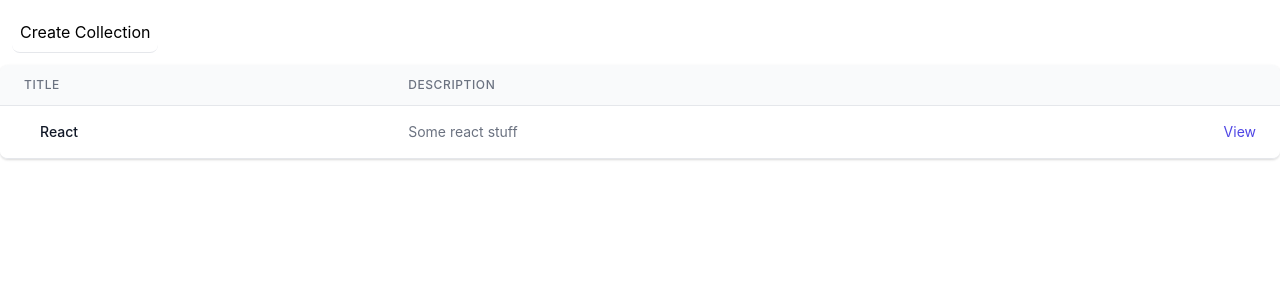
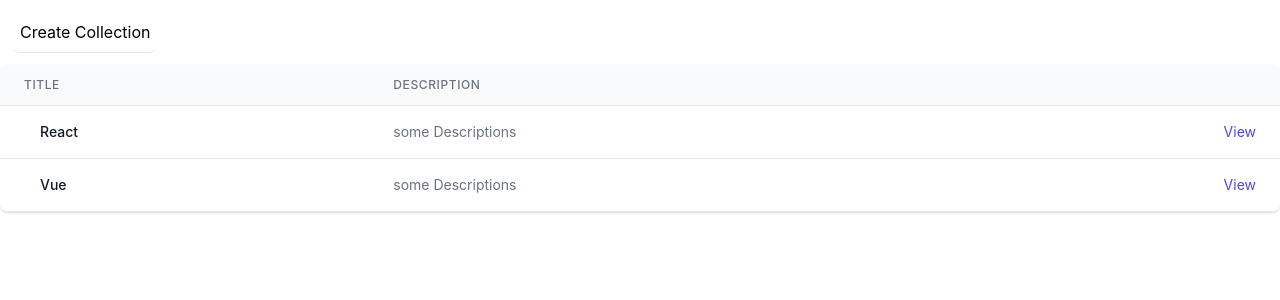
Before and after one commit to VladyslavKutsevolov/theApp, a React (Create React App) app: page / in a window 1280 px wide. Shown: the top 300 px of the page. Built offline with nearby package versions, Linux system fonts and the light colour scheme.

Commit message:
get fake data

```diff
--- a/src/api/fakeApi.ts
+++ b/src/api/fakeApi.ts
@@ -1,15 +1,17 @@
 import React from 'react';
+import { CollectionsStateResource } from '../redux/collectionsSlice';
 
-interface Resource {
-  id: string;
-  name: string;
-  description: string;
-}
-
-const collection: Resource[] = [
+const collection: CollectionsStateResource[] = [
   {
-    id: '1',
+    id: 1,
     name: 'React',
+    description: 'some Descriptions'
+  },
+  {
+    id: 2,
+    name: 'Vue',
     description: 'some Descriptions'
   }
 ];
+
+export const fetchAllCollections = () => collection;
--- a/src/components/collections/Collections.tsx
+++ b/src/components/collections/Collections.tsx
@@ -1,15 +1,21 @@
-import React, { useState } from 'react';
+import React, { useEffect, useState } from 'react';
 import CollectionsList from './CollectionsList';
 import CollectionForm from './CollectionForm';
 import { useAppDispatch } from '../../redux/hooks';
 import {
   CollectionsStateResource,
-  createCollection
+  createCollection,
+  fetchCollections
 } from '../../redux/collectionsSlice';
+import { fetchAllCollections } from '../../api/fakeApi';
 
 const Collections = () => {
   const [openForm, setOpenForm] = useState(false);
   const dispatch = useAppDispatch();
+
+  useEffect(() => {
+    dispatch(fetchCollections(fetchAllCollections()));
+  }, []);
 
   const createNewCollection = (collection: CollectionsStateResource) => {
     dispatch(createCollection(collection));
--- a/src/components/collections/CollectionsList.tsx
+++ b/src/components/collections/CollectionsList.tsx
@@ -1,7 +1,5 @@
-import React, { useState } from 'react';
+import React from 'react';
 import { useAppSelector } from '../../redux/hooks';
-import { CollectionsStateResource } from '../../redux/collectionsSlice';
-import { RootState } from '../../redux/store';
 
 const CollectionsList = () => {
   const { collections } = useAppSelector(state => state.collections);
--- a/src/redux/collectionsSlice.ts
+++ b/src/redux/collectionsSlice.ts
@@ -15,13 +15,7 @@ interface CollectionState {
 }
 
 const initialState: CollectionState = {
-  collections: [
-    {
-      id: 1,
-      name: 'React',
-      description: 'Some react stuff'
-    }
-  ]
+  collections: []
 };
 
 export const collectionsSlice = createSlice({
@@ -33,10 +27,18 @@ export const collectionsSlice = createSlice({
       action: PayloadAction<CollectionsStateResource>
     ) => {
       state.collections.push(action.payload);
+    },
+    fetchCollections: (
+      state,
+      action: PayloadAction<CollectionsStateResource[]>
+    ) => {
+      state.collections = action.payload;
     }
   }
 });
 
-export const { createCollection } = collectionsSlice.actions;
+export const { createCollection, fetchCollections } = collectionsSlice.actions;
 
 export default collectionsSlice.reducer;
+
+export class fetchAllCollections {}
```
